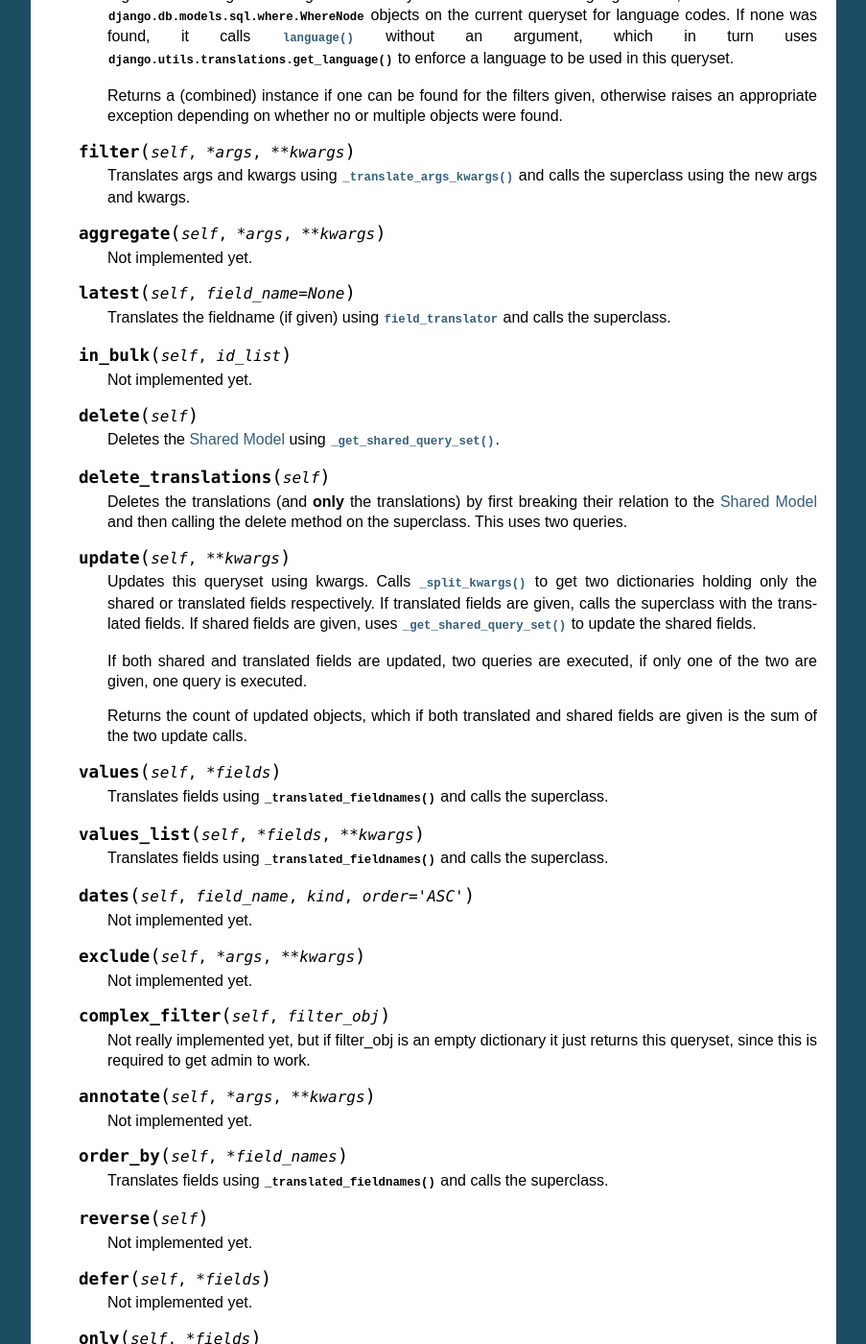
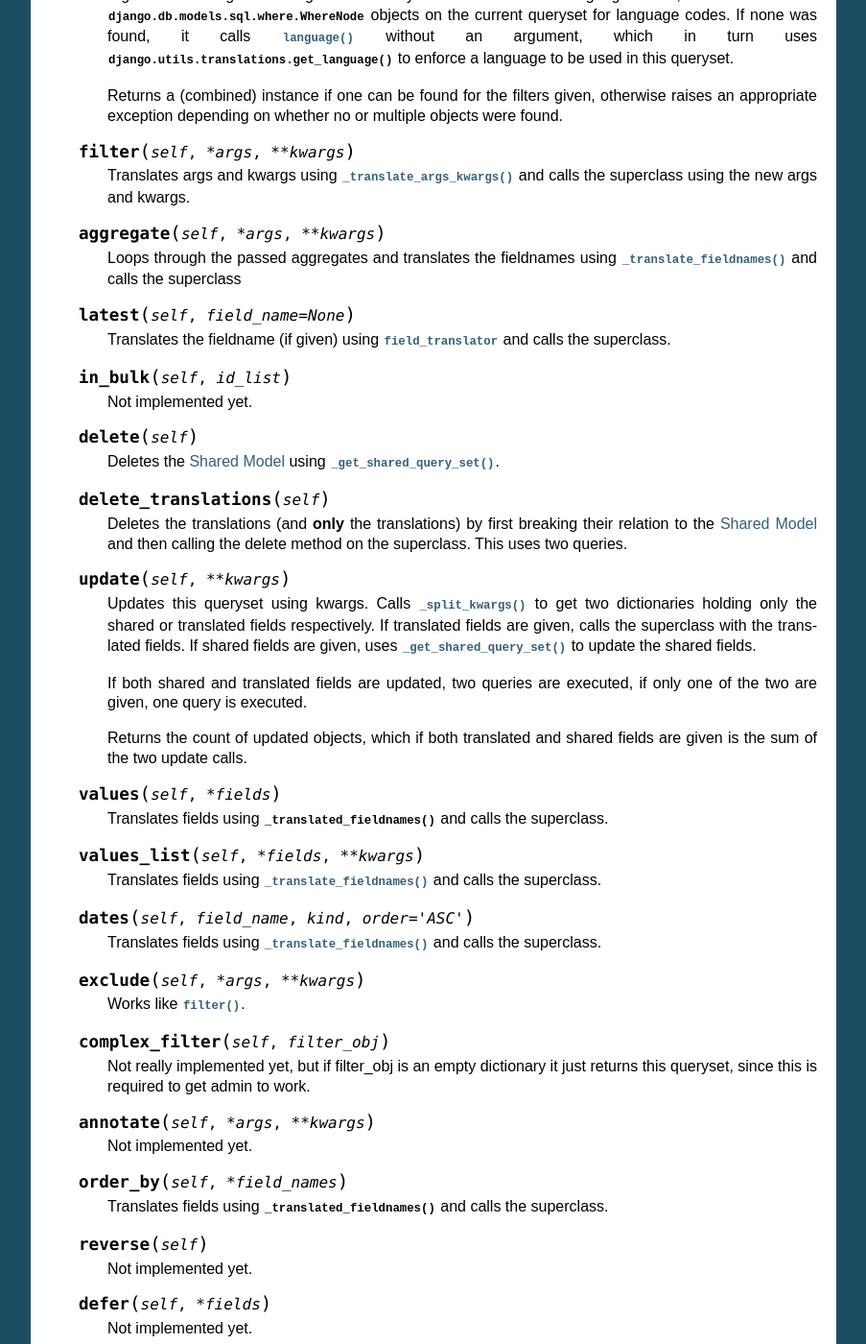
Before and after one commit to KristianOellegaard/django-hvad, a Sphinx documentation site: the page built from docs/internal/manager.rst, in a window 1280 px wide and 1400 px high, scrolled down 3064 px. Shown: the whole window at 96% size, without its empty margins (198-1101 px from the left). Built offline with Sphinx 7.4.7, drawn with Linux system fonts in a browser that asks for light colours.

Commit message:
Added docs for new functions

```diff
--- a/docs/internal/manager.rst
+++ b/docs/internal/manager.rst
@@ -226,7 +226,8 @@
 
     .. method:: aggregate(self, *args, **kwargs)
 
-        Not implemented yet.
+        Loops through the passed aggregates and translates the fieldnames using
+        :meth:`_translate_fieldnames` and calls the superclass
 
     .. method:: latest(self, field_name=None)
 
@@ -268,16 +269,17 @@
 
     .. method:: values_list(self, *fields, **kwargs)
 
-        Translates fields using :meth:`_translated_fieldnames` and calls the
+        Translates fields using :meth:`_translate_fieldnames` and calls the
         superclass.
 
     .. method:: dates(self, field_name, kind, order='ASC')
 
-        Not implemented yet.
+        Translates fields using :meth:`_translate_fieldnames` and calls the
+        superclass.
 
     .. method:: exclude(self, *args, **kwargs)
 
-        Not implemented yet.
+        Works like :meth:`filter`.
 
     .. method:: complex_filter(self, filter_obj)
 
```
Also changed, not shown: docs/public/queryset.rst (+8 -3 lines).
